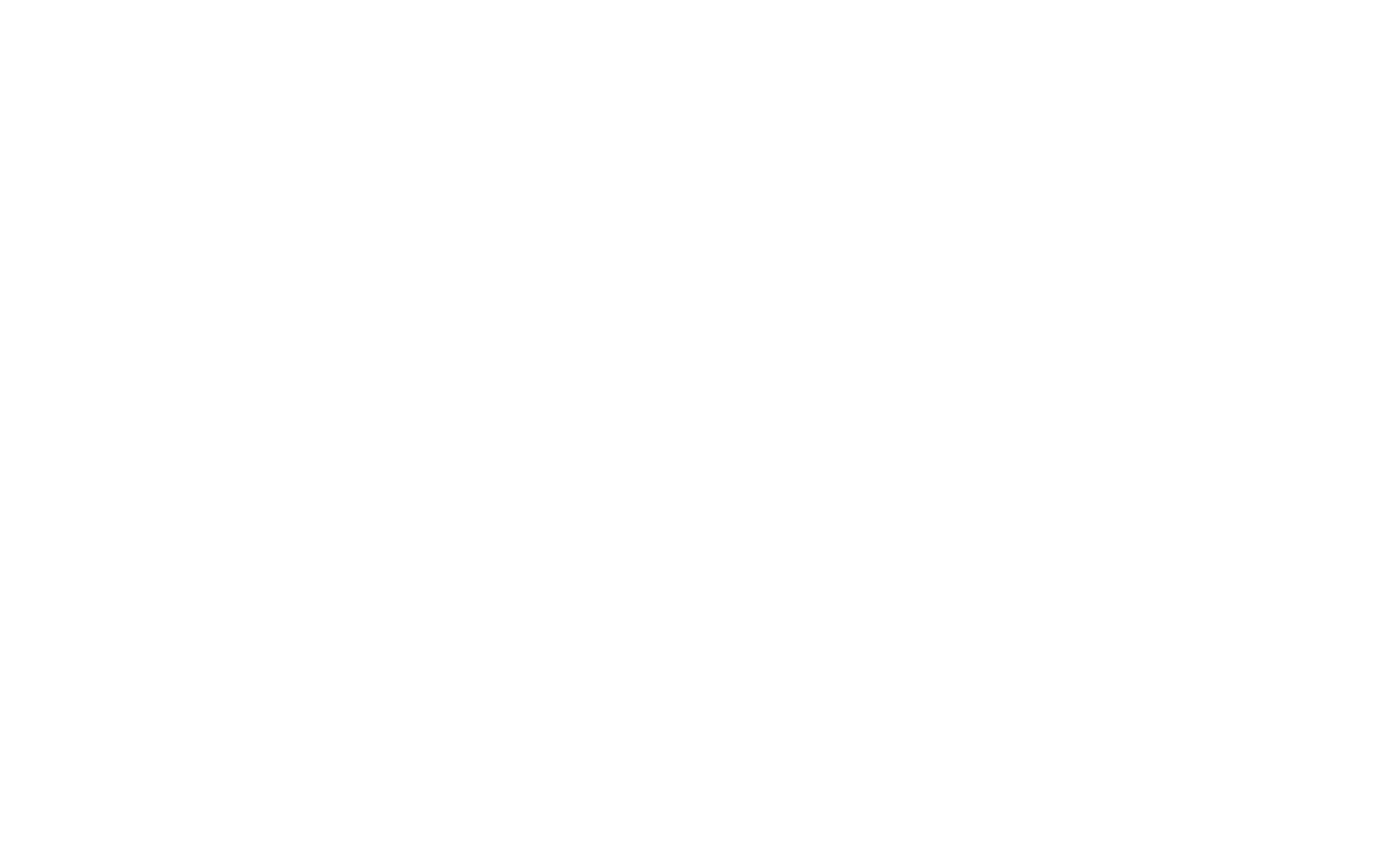
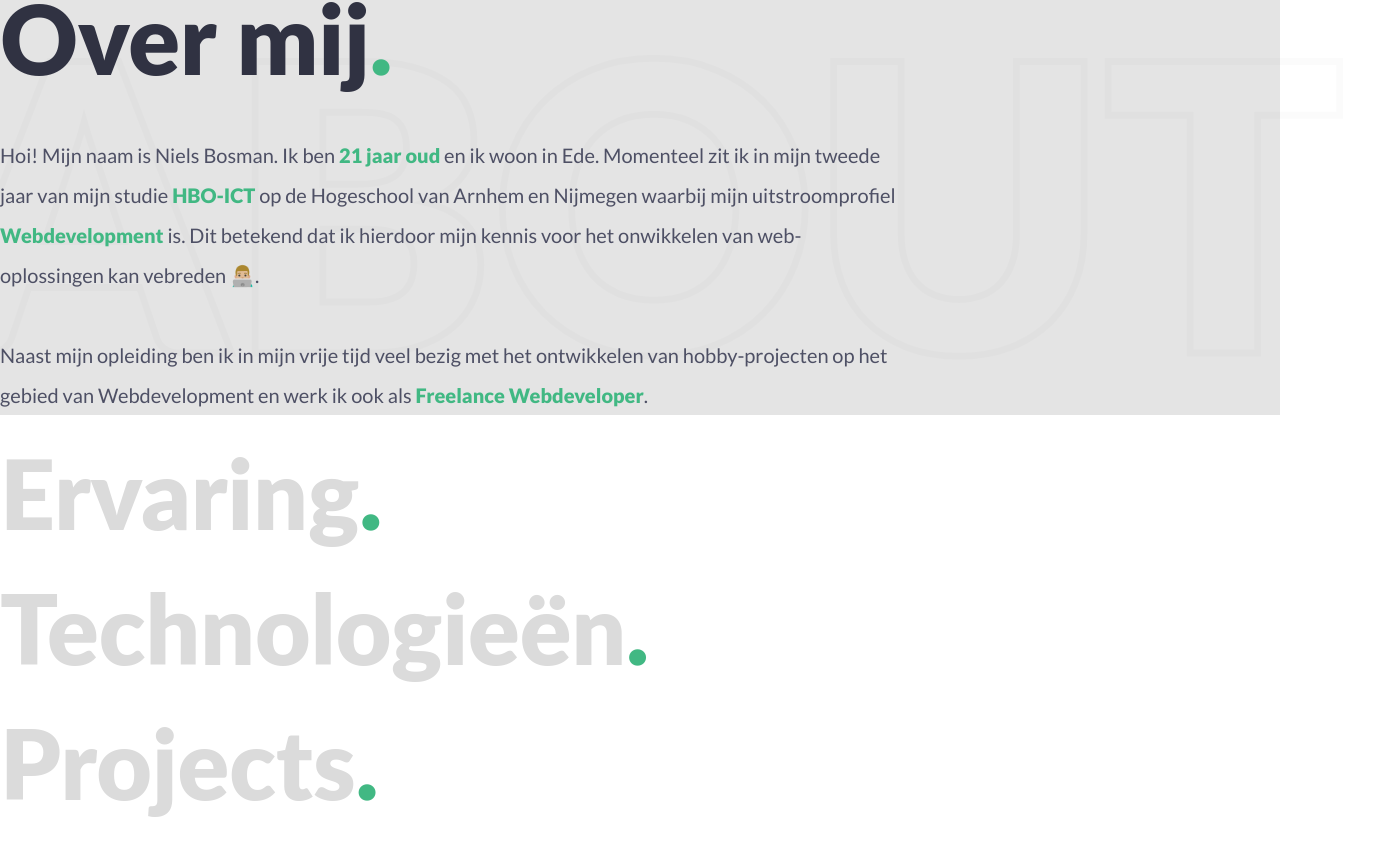
Before and after one commit to niels-bosman/nielsbosman.dev, a Vue app: page / in a window 1280 px wide. Shown: the part 820-1676 px from the top of the page, 1389 px wide, since content can reach past the window. Built offline with nearby package versions, Linux system fonts and the light colour scheme.

Commit message:
Basic about me section

```diff
--- a/src/App.vue
+++ b/src/App.vue
@@ -2,19 +2,24 @@
   <main :class="[isDark ? 'dark' : 'light']">
     <control-panel :is-dark="isDark" @switch="isDark = !isDark"/>
     <hero/>
-
-    <!-- Temp -->
-    <article class="scrollTo" style="height: 2000px"></article>
+    <about-me/>
+    <experience/>
+    <technologies/>
+    <projects/>
   </main>
 </template>
 
 <script>
+import ControlPanel from './components/atoms/ControlPanel'
 import Hero from './components/template-parts/Hero'
-import ControlPanel from './components/atoms/ControlPanel'
+import AboutMe from "./components/template-parts/AboutMe";
+import Experience from "./components/template-parts/Experience";
+import Technologies from "./components/template-parts/Technologies";
+import Projects from "./components/template-parts/Projects";
 
 export default {
   name: 'App',
-  components: { ControlPanel, Hero },
+  components: { ControlPanel, Hero, AboutMe, Experience, Technologies, Projects },
   data() {
     return { isDark: true }
   },
@@ -32,15 +37,30 @@
 }
 </script>
 
-<style>
-@import url('https://fonts.googleapis.com/css2?family=Lato:wght@400;700;900&display=swap');
+<style lang="scss">
+@import url('https://fonts.googleapis.com/css2?family=Lato:wght@400;600;700;900&display=swap');
+@import "assets/scss/mixins";
+@import "assets/scss/container";
+
+$color-canvas-dark-1: #303242;
+$color-canvas-dark-2: #4e5065;
+$color-canvas-dark-3: #25262f;
+
+$color-canvas-light-1: #FFF;
+$color-canvas-light-2: #DBDBDB;
+$color-canvas-light-3: #e4e4e4;
 
 :root {
-  --color-dark: #1C1D25;
-  --color-dark-lighter: #393B4C;
-  --color-light: #DBDBDB;
-  --color-lightest: #FFF;
-  --color-button-text: #FFF;
+  --color-dark: #{$color-canvas-dark-1};
+  --color-dark-light: #{$color-canvas-dark-2};
+  --color-dark-lighter: #{$color-canvas-dark-3};
+
+  --color-light: #{$color-canvas-light-2};
+  --color-lightest: #{$color-canvas-light-1};
+
+  --color-light-dark: #FFF;
+
+  --color-button-text: #{$color-canvas-light-1};
   --color-primary: #41B883;
   --color-secondary: #B84176;
 
@@ -48,8 +68,19 @@
   --base-transition-motion: ease;
 }
 
+.light {
+  --color-light: #{$color-canvas-dark-2};
+  --color-lightest: #{$color-canvas-dark-1};
+
+  --color-dark: #{$color-canvas-light-2};
+  --color-dark-light: #{$color-canvas-light-1};
+  --color-dark-lighter: #{$color-canvas-light-3};
+
+  --color-light-dark: #000000;
+}
+
 ::selection {
-  background: var(--color-dark-lighter);
+  background: var(--color-dark-light);
   color: var(--color-light);
 }
 
@@ -63,16 +94,42 @@
 
 h1, h2, h3, h4, h5, h6 {
   font-family: 'Lato Black', sans-serif;
+  color: var(--color-dark);
+  font-weight: 900;
+}
+
+h2 {
+  @include fluidFontSize(4rem, 6rem);
+  margin: 20px 0;
 }
 
 * {
   font-family: 'Lato', sans-serif;
 }
 
-.light {
-  --color-light: #323D4D;
-  --color-lightest: #323D4D;
-  --color-dark: #E4E4E4;
-  --color-dark-lighter: #FFF;
+h1, h2, h3, h4, h5, h6, p, span {
+  &:hover {
+    cursor: default;
+  }
+}
+
+.has-text {
+  &:after {
+    @include fluidFontSize(8em, 25em);
+    position: absolute;
+    font-weight: 900;
+    left: 50%;
+    top: 50%;
+    transform: translate(-50%, -50%);
+    color: transparent;
+    transition: var(--base-transition-timing) var(--base-transition-motion) -webkit-text-stroke;
+    will-change: color;
+    opacity: 1%;
+    -webkit-text-stroke: 7px var(--color-light-dark);
+
+    @media (max-width: 900px) {
+      -webkit-text-stroke-width: 4px;
+    }
+  }
 }
 </style>
--- /dev/null
+++ b/src/assets/scss/container.scss
@@ -0,0 +1,27 @@
+.container {
+  $grid-row-width: 1280px;
+  $grid-gutter: 32px;
+
+  margin: 0 auto;
+  max-width: $grid-row-width;
+  width: 100%;
+
+  &--gutter {
+    max-width: $grid-row-width + $grid-gutter;
+    padding-left: #{$grid-gutter / 2};
+    padding-right: #{$grid-gutter / 2};
+  }
+
+  &--flex {
+    display: flex;
+    flex-wrap: wrap;
+  }
+
+  &--align-center {
+    align-items: center;
+  }
+
+  &--space-between {
+    justify-content: space-between;
+  }
+}
--- a/src/components/atoms/ControlPanel.vue
+++ b/src/components/atoms/ControlPanel.vue
@@ -43,7 +43,7 @@
   top: 50%;
   transform: translateY(-50%);
   border-radius: 24px;
-  background: var(--color-dark-lighter);
+  background: var(--color-dark-light);
   z-index: 99;
   transition: var(--base-transition-timing) var(--base-transition-motion) background;
   will-change: background;
--- a/src/components/buttons/ScrollButton.vue
+++ b/src/components/buttons/ScrollButton.vue
@@ -14,7 +14,7 @@
   components: { BaseButton },
   methods: {
     scroll() {
-      document.querySelector('.scrollTo').scrollIntoView({ behavior: 'smooth' })
+      document.querySelector('.about-me').scrollIntoView({ behavior: 'smooth' })
     }
   }
 }
--- a/src/components/helpers/Highlight.vue
+++ b/src/components/helpers/Highlight.vue
@@ -8,9 +8,15 @@
 export default { name: 'Highlight' }
 </script>
 
-<style scoped>
+<style scoped lang="scss">
 span {
   color: var(--color-primary);
   font-weight: 900;
+  transition: var(--base-transition-timing) var(--base-transition-motion) color;
+  will-change: color;
+
+  &:hover {
+    color: var(--color-secondary);
+  }
 }
 </style>
--- /dev/null
+++ b/src/components/template-parts/AboutMe.vue
@@ -0,0 +1,101 @@
+<template>
+  <section class="content about-me has-text" @mousemove="mouseMovement">
+    <div class="container about">
+      <h2 class="heading" :style="{'transform': `translate(${right()}px`}">
+        Over mij<highlight>.</highlight>
+      </h2>
+      <article :style="{'transform': `translate(${left()}px`}">
+        <p class="text">
+          Hoi! Mijn naam is Niels Bosman. Ik ben <highlight>{{getAge()}} jaar oud</highlight> en ik woon in Ede.
+          Momenteel zit ik in mijn tweede jaar van mijn studie <highlight>HBO-ICT</highlight> op de Hogeschool van Arnhem en Nijmegen waarbij mijn uitstroomprofiel <highlight>Webdevelopment</highlight> is. Dit betekend dat ik hierdoor mijn kennis voor het onwikkelen van web-oplossingen kan vebreden 👨🏼‍💻.
+        </p>
+        <p class="text">
+          Naast mijn opleiding ben ik in mijn vrije tijd veel bezig met het ontwikkelen van hobby-projecten op het gebied van Webdevelopment en werk ik ook als <highlight>Freelance Webdeveloper</highlight>.
+        </p>
+      </article>
+    </div>
+  </section>
+</template>
+
+<script>
+import Highlight from '../helpers/Highlight'
+
+export default {
+  name: 'AboutMe',
+  components: { Highlight },
+  data() {
+    return {
+      birthDate: new Date(2000, 2, 1),
+      diffX: 0,
+      diffXModifier: 100,
+    }
+  },
+  methods: {
+    getAge() {
+      const diffInMs = Date.now() - this.birthDate.getTime()
+      const ageDate = new Date(diffInMs)
+
+      return Math.abs(ageDate.getUTCFullYear() - 1970)
+    },
+    mouseMovement(event) {
+      this.diffX = event.clientX - window.innerWidth / 2;
+    },
+    left() {
+      return this.diffX / this.diffXModifier
+    },
+    right() {
+      return this.left() * -1
+    },
+  },
+}
+</script>
+
+<style scoped lang="scss">
+@import "src/assets/scss/mixins";
+
+.text {
+  @include fluidFontSize(14px, 20px);
+  line-height: 2;
+  font-weight: 500;
+  color: var(--color-light);
+  transition: var(--base-transition-timing) var(--base-transition-motion) color;
+  will-change: color;
+  max-width: 900px;
+  margin: 0 0 40px 0;
+
+  &:last-child {
+    margin: 0;
+  }
+}
+
+.heading {
+  color: var(--color-lightest);
+  margin: 0 0 40px;
+  transition: var(--base-transition-timing) var(--base-transition-motion) color;
+  will-change: color;
+}
+
+.content {
+  position: relative;
+  display: grid;
+  background: var(--color-dark-lighter);
+  transition: var(--base-transition-timing) var(--base-transition-motion) background;
+  will-change: background;
+
+  @media (max-width: 1200px) {
+    padding: 100px 15px;
+  }
+
+  @media (max-width: 700px) {
+    padding: 50px 15px;
+  }
+
+  &:after {
+    content: "ABOUT" !important;
+  }
+}
+
+.about {
+  z-index: 1;
+}
+</style>
--- /dev/null
+++ b/src/components/template-parts/Experience.vue
@@ -0,0 +1,18 @@
+<template>
+  <section class="content">
+    <h2 class="heading">Ervaring<highlight>.</highlight></h2>
+  </section>
+</template>
+
+<script>
+import Highlight from '../helpers/Highlight'
+
+export default {
+  name: 'Experience',
+  components: { Highlight }
+}
+</script>
+
+<style scoped lang="scss">
+
+</style>
--- a/src/components/template-parts/Hero.vue
+++ b/src/components/template-parts/Hero.vue
@@ -1,5 +1,5 @@
 <template>
-  <section class="hero" @mousemove="mouseMovement">
+  <section class="hero has-text" @mousemove="mouseMovement">
     <socials/>
     <section class="content">
       <p class="subtitle" :style="{'transform': `translate(${left()}px`}">
@@ -59,19 +59,7 @@
   will-change: background;
 
   &:after {
-    @include fluidFontSize(8em, 30em);
     content: "HELLO";
-    position: absolute;
-    font-weight: 900;
-    color: transparent;
-    transition: var(--base-transition-timing) var(--base-transition-motion) -webkit-text-stroke;
-    will-change: color;
-    opacity: 7%;
-    -webkit-text-stroke: 7px var(--color-light);
-
-    @media (max-width: 900px) {
-      -webkit-text-stroke-width: 4px;
-    }
   }
 }
 
--- /dev/null
+++ b/src/components/template-parts/Projects.vue
@@ -0,0 +1,18 @@
+<template>
+  <section class="content">
+    <h2 class="heading">Projects<highlight>.</highlight></h2>
+  </section>
+</template>
+
+<script>
+import Highlight from '../helpers/Highlight'
+
+export default {
+  name: 'Projects',
+  components: { Highlight }
+}
+</script>
+
+<style scoped lang="scss">
+
+</style>
--- /dev/null
+++ b/src/components/template-parts/Technologies.vue
@@ -0,0 +1,18 @@
+<template>
+  <section class="content">
+    <h2 class="heading">Technologieën<highlight>.</highlight></h2>
+  </section>
+</template>
+
+<script>
+import Highlight from '../helpers/Highlight'
+
+export default {
+  name: 'Technologies',
+  components: { Highlight }
+}
+</script>
+
+<style scoped lang="scss">
+
+</style>
```
